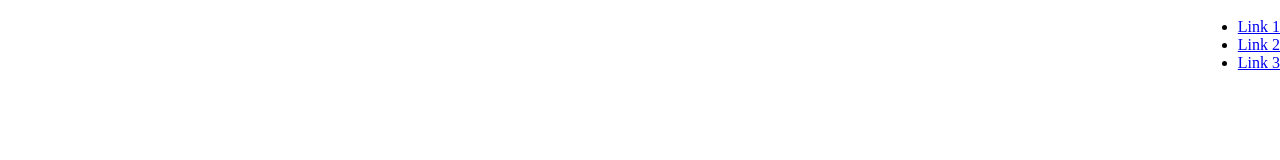
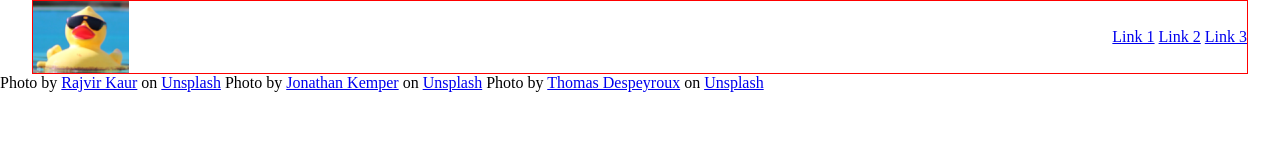
Before and after one commit to JohanCodeForFun/algorithms-and-data-structures, a plain HTML site: page freecodecamp/ResponsiveWebDesign/product-landing-page/index.html in a window 1280 px wide. Drawn offline with Linux system fonts and the light colour scheme.

Commit message:
continue building the site

```diff
--- a/freecodecamp/ResponsiveWebDesign/product-landing-page/index.html
+++ b/freecodecamp/ResponsiveWebDesign/product-landing-page/index.html
@@ -9,9 +9,10 @@
 </head>
 <body>
     <header id="header">
-        <img src="" alt="" id="header-img">
 
         <nav id="nav-bar">
+            <img src="/images/ducky-crop-104x48.png" height="72" width="auto" alt="" id="header-img">
+            <div class="header-fill"></div>
             <ul>
                 <li><a class="nav-link" href="#">Link 1</a></li>
                 <li><a class="nav-link" href="#">Link 2</a></li>
@@ -22,5 +23,12 @@
     <main>
 
     </main>
+
+    <footer>
+        Photo by <a href="https://unsplash.com/@rajvir91?utm_source=unsplash&utm_medium=referral&utm_content=creditCopyText">Rajvir Kaur</a> on <a href="https://unsplash.com/s/photos/rubber-duck?utm_source=unsplash&utm_medium=referral&utm_content=creditCopyText">Unsplash</a>
+        Photo by <a href="https://unsplash.com/@jupp?utm_source=unsplash&utm_medium=referral&utm_content=creditCopyText">Jonathan Kemper</a> on <a href="https://unsplash.com/s/photos/rubber-duck?utm_source=unsplash&utm_medium=referral&utm_content=creditCopyText">Unsplash</a>
+
+        Photo by <a href="https://unsplash.com/@thomasdes?utm_source=unsplash&utm_medium=referral&utm_content=creditCopyText">Thomas Despeyroux</a> on <a href="https://unsplash.com/s/photos/rubber-duck?utm_source=unsplash&utm_medium=referral&utm_content=creditCopyText">Unsplash</a>
+    </footer>
 </body>
 </html>
--- a/freecodecamp/ResponsiveWebDesign/product-landing-page/styles.css
+++ b/freecodecamp/ResponsiveWebDesign/product-landing-page/styles.css
@@ -4,7 +4,21 @@
     box-sizing: border-box;
 }
 
+header {
+    border: 1px solid red;
+    margin: 0 2rem;
+}
+
 nav {
     display: flex;
-    justify-content: flex-end;
+    justify-content: center;
+    align-items: center;
 }
+
+.header-fill {
+    flex: 1;
+}
+
+nav ul li {
+    display: inline;
+}
```
